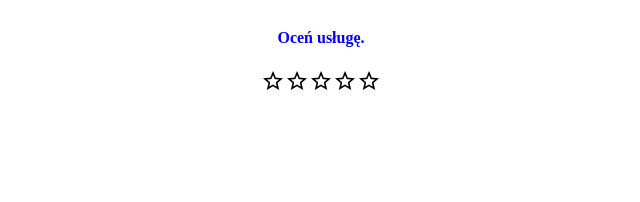
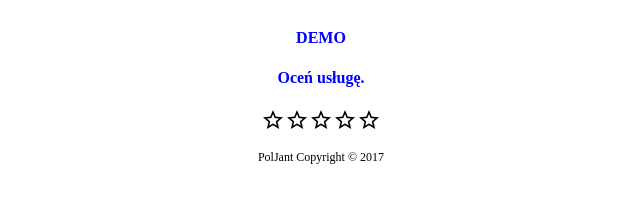
Before and after one commit to poljant/rateStars, a plain HTML site: page index.html in a window 1280 px wide. Shown: the whole page, without its empty margins (319-959 px from the left). Drawn offline with Linux system fonts and the light colour scheme.

Commit message:
dodano napis DEMO i stopkę

```diff
--- a/css/stars.css
+++ b/css/stars.css
@@ -31,3 +31,7 @@
 	filter: brightness(80%);
 	transition: all .2s ease-in-out;
 }
+footer {
+	font-size: 12px;
+	text-align: center;
+}
--- a/index.html
+++ b/index.html
@@ -11,6 +11,7 @@
 
 <body>
 	<div class="stars-box">
+		<h4>DEMO</h4>
 		<h4>Oceń usługę.</h4>
 
 		<div class="stars" id="s0">
@@ -28,5 +29,5 @@
 	<script src="js/stars.js"></script>
 
 </body>
-
+<footer>PolJant Copyright &copy; 2017</footer>
 </html>
```
